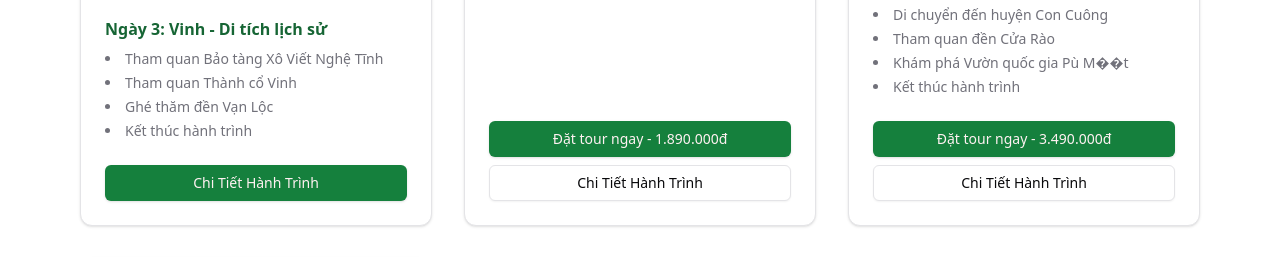
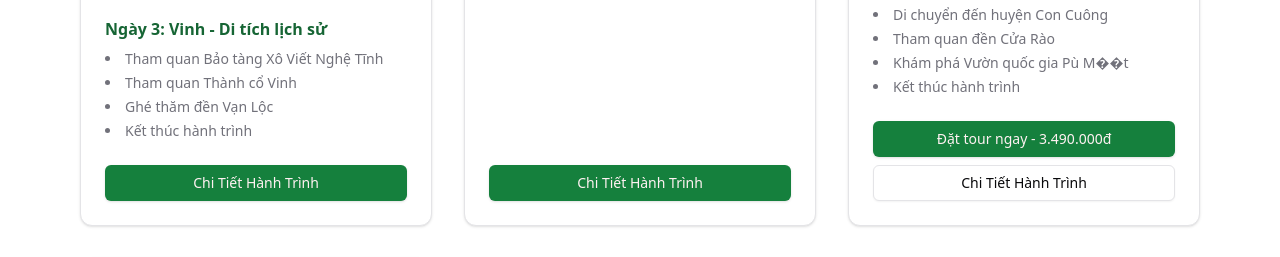
Before and after one commit to GrandAdmiral02/history, a Next.js app: page /destinations in a window 1280 px wide. Shown: the part 1560-1817 px from the top of the page. Built offline with nearby package versions, Linux system fonts and the light colour scheme; no server answers; grey boxes are pictures that could not be loaded.

Commit message:
Xóa nút Đặt tour ngay khỏi Con đường huyền thoại trong trang destinations
cgen-829665f2f1b946b9918f488814e3ef78

```diff
--- a/src/app/destinations/page.tsx
+++ b/src/app/destinations/page.tsx
@@ -179,16 +179,11 @@ export default function DestinationsPage() {
                 </div>
               </div>
             </CardContent>
-            <CardFooter className="flex flex-col gap-2">
+            <CardFooter>
               <Button
                 asChild
                 className="w-full bg-green-700 hover:bg-green-800"
               >
-                <Link href="/booking?tourId=con-duong-huyen-thoai">
-                  Đặt tour ngay - 1.890.000đ
-                </Link>
-              </Button>
-              <Button asChild variant="outline" className="w-full">
                 <Link href="/destinations/con-duong-huyen-thoai">
                   Chi Tiết Hành Trình
                 </Link>
```
